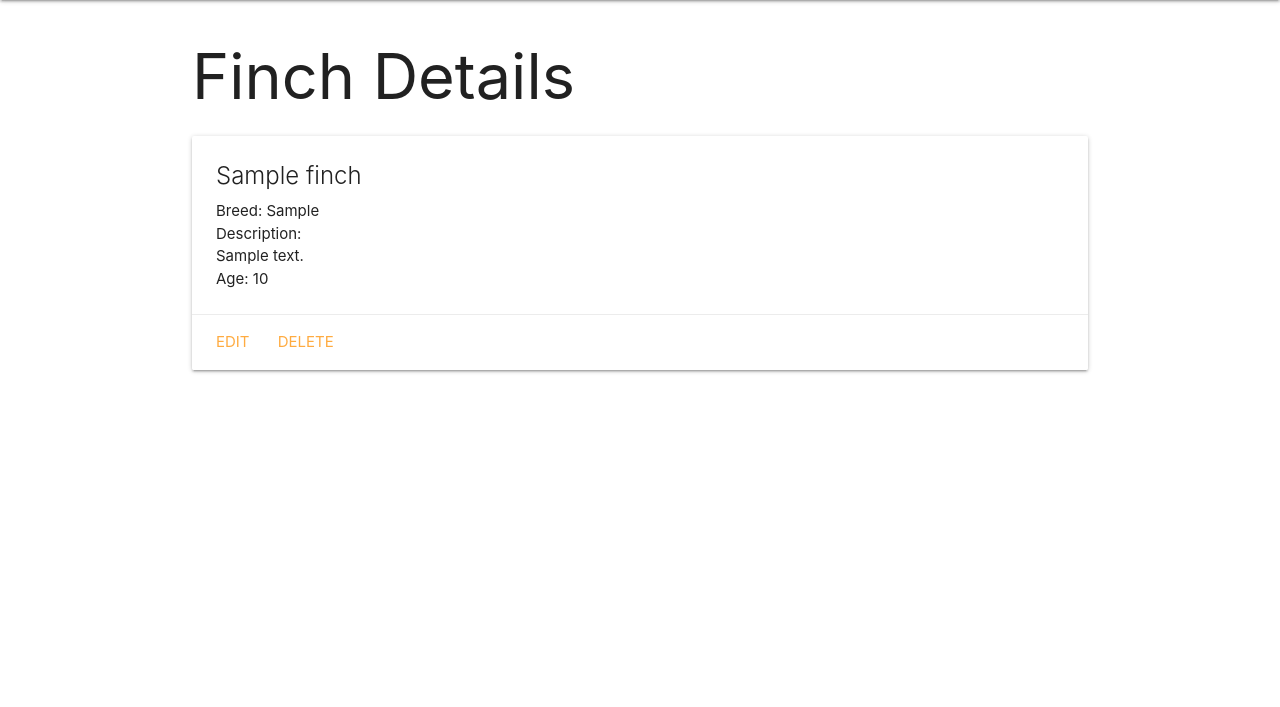
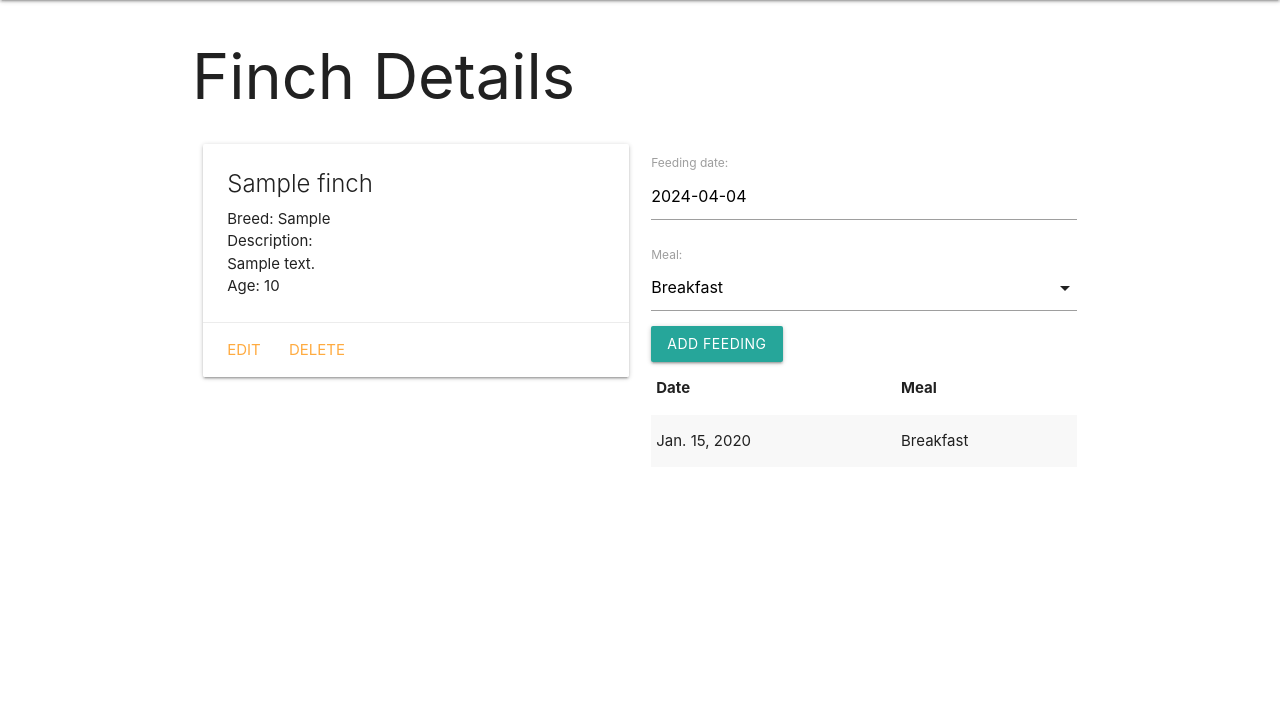
Before and after one commit to sksoniaa/finches-lab, a Django app: page /finches/1/ in a window 1280 px wide. Shown: the part 64-771 px from the top of the page. Run offline with Django 5.2, Linux system fonts and the light colour scheme; tables that the repository leaves empty hold one stand-in row (values such as "Sample post").

Commit message:
finch details

```diff
--- a/main_app/admin.py
+++ b/main_app/admin.py
@@ -1,5 +1,7 @@
 from django.contrib import admin
+# add Feeding to the import
+from .models import Finch, Feeding
 
-from .models import Finch
-# Register your models here.
 admin.site.register(Finch)
+# register the new Feeding Model
+admin.site.register(Feeding)
--- /dev/null
+++ b/main_app/forms.py
@@ -0,0 +1,10 @@
+
+from django.forms import ModelForm
+from .models import Feeding
+
+class FeedingForm(ModelForm):
+	class Meta:
+		# meta class is configuration options for a class
+		# this is straight from the docs
+		model = Feeding
+		fields = ['date', 'meal']
--- a/main_app/models.py
+++ b/main_app/models.py
@@ -2,7 +2,9 @@ from django.db import models
 from django.urls import reverse
 
 
-# Create your models here.
+
+
+
 
 class Finch(models.Model):
     name = models.CharField(max_length=100)
@@ -15,3 +17,25 @@ class Finch(models.Model):
 
     def get_absolute_url(self):
       return reverse('detail', kwargs={'finch_id': self.id})
+
+MEALS = (
+    ('B', 'Breakfast'),
+    ('L', 'Lunch'),
+    ('D', 'Dinner')
+)
+
+
+class Feeding(models.Model):
+    date = models.DateField('feeding date')
+    meal = models.CharField(
+        max_length=1,
+        # add the 'choices' field option
+        choices=MEALS,
+        # set the default value for meal to be 'B'
+        default=MEALS[0][0]
+    )
+
+    finch = models.ForeignKey(Finch, on_delete=models.CASCADE)
+    def __str__(self):
+        # Nice method for obtaining the friendly value of a Field.choice
+        return f"{self.get_meal_display()} on {self.date}"
--- a/main_app/templates/base.html
+++ b/main_app/templates/base.html
@@ -6,8 +6,12 @@
   <meta name="viewport" content="width=device-width, initial-scale=1.0">
   <meta http-equiv="X-UA-Compatible" content="ie=edge">
   <title>Finch Collector</title>
+  <link rel="stylesheet" type="text/css" href="{% static 'style.css' %}">
   <link rel="stylesheet" href="https://cdnjs.cloudflare.com/ajax/libs/materialize/1.0.0/css/materialize.min.css">
   <link rel="stylesheet" href="{% static 'css/style.css' %}">
+  <script src="https://cdnjs.cloudflare.com/ajax/libs/materialize/1.0.0/js/materialize.min.js"></script>
+  <head>
+
 </head>
 <body>
   <header class="navbar-fixed">
--- a/main_app/templates/finches/detail.html
+++ b/main_app/templates/finches/detail.html
@@ -3,6 +3,8 @@
 
 <h1>Finch Details</h1>
 
+<div class="row">
+  <div class="col s6">
     <div class="card">
       <div class="card-content">
         <span class="card-title">{{ finch.name }}</span>
@@ -19,5 +21,44 @@
         <a href="{% url 'finches_delete' finch.id %}">Delete</a>
       </div>
     </div>
+  </div>
+  <!-- New Markup Below -->
+  <div class="col s6">
 
+    <form action="{% url 'add_feeding' finch.id %}" method="POST">
+      {% csrf_token %}
+
+      {{ feeding_form.as_p }}
+      <input type="submit" class="btn" value="Add Feeding">
+    </form>
+
+      <table class="striped">
+      <thead>
+        <tr><th>Date</th><th>Meal</th></tr>
+      </thead>
+      <tbody>
+        {% for feeding in finch.feeding_set.all %}
+          <tr>
+            <td>{{feeding.date}}</td>
+            <td>{{feeding.get_meal_display}}</td>
+          </tr>
+        {% endfor %}
+      </tbody>
+    </table>
+  </div>
+  <!-- New Markup Above -->
+</div>
+
+<script>
+  const dateEl = document.querySelector('#id_date')
+  M.Datepicker.init(dateEl, {
+    format: 'yyyy-mm-dd',
+    defaultDate: new Date(),
+    setDefaultDate: true,
+    autoClose: true
+  })
+
+  const selectEl = document.querySelector('#id_meal')
+  M.FormSelect.init(selectEl)
+</script>
 {% endblock %}
--- a/main_app/urls.py
+++ b/main_app/urls.py
@@ -10,4 +10,6 @@ urlpatterns = [
   path('finch/create/', views.FinchCreate.as_view(), name='finches_create'),
   path('finches/<int:pk>/update/', views.FinchUpdate.as_view(), name='finches_update'),
   path('finches/<int:pk>/delete/', views.FinchDelete.as_view(), name='finches_delete'),
+  path('finches/<int:finch_id>/add_feeding/', views.add_feeding, name='add_feeding'),
+
 ]
--- a/main_app/views.py
+++ b/main_app/views.py
@@ -1,7 +1,11 @@
-from django.shortcuts import render
+from django.shortcuts import render, redirect
+
 from django.views.generic.edit import CreateView, UpdateView, DeleteView
+# from the ./models import Finch
+from .models import Finch
+from .forms import FeedingForm
 
-from .models import Finch
+
 
 def home(request):
 	return render(request, 'home.html')
@@ -38,10 +42,34 @@ def finches_index(request):
 		# res.render('cats/index', {'cats': cats})
   })
 
+
+# cat_id comes from the path in the urls.py
+# path('cats/<int:cat_id>/', views.cats_detail, name='detail'),
 def finches_detail(request, finch_id):
 	# tell the model to find the row that matches cat_id from the request in the database
 	finch = Finch.objects.get(id=finch_id)
+
+	# instatiate the feeding form class to create an instance of the class
+	# in otherwords a form object
+	feeding_form = FeedingForm()
 	return render(request, 'finches/detail.html', {
-		'finch': finch
-		# finch (the key) is the variable name in cats/detail.html
+		'finch': finch,
+		'feeding_form': feeding_form
+		# 'cat is the variable name in cats/detail.html
 	})
+
+# 'cats/<int:cat_id>/add_feeding/'
+def add_feeding(request, finch_id):
+	# process the form request form the client
+	form = FeedingForm(request.POST)
+	# request.POST is like req.body, its the contents of the form
+	# validate the form
+	if form.is_valid():
+		# create an in memory instance (on django) of our data
+		# to be added to psql, commit=False, don't save to db yet
+		new_feeding = form.save(commit=False)
+		# now we want to make sure we add the cat id to the new_feeding
+		new_feeding.finch_id = finch_id
+		new_feeding.save() # this is adding a feeding row to the feeding table in psql
+	return redirect('detail', finch_id=finch_id) #cat_id is the name of the param in the url path,
+	# cat_id, is the id of the cat from the url request
```
Also changed, not shown: main_app/migrations/0002_feeding.py (added). Lines whose indentation alone changed are shown as unchanged.
